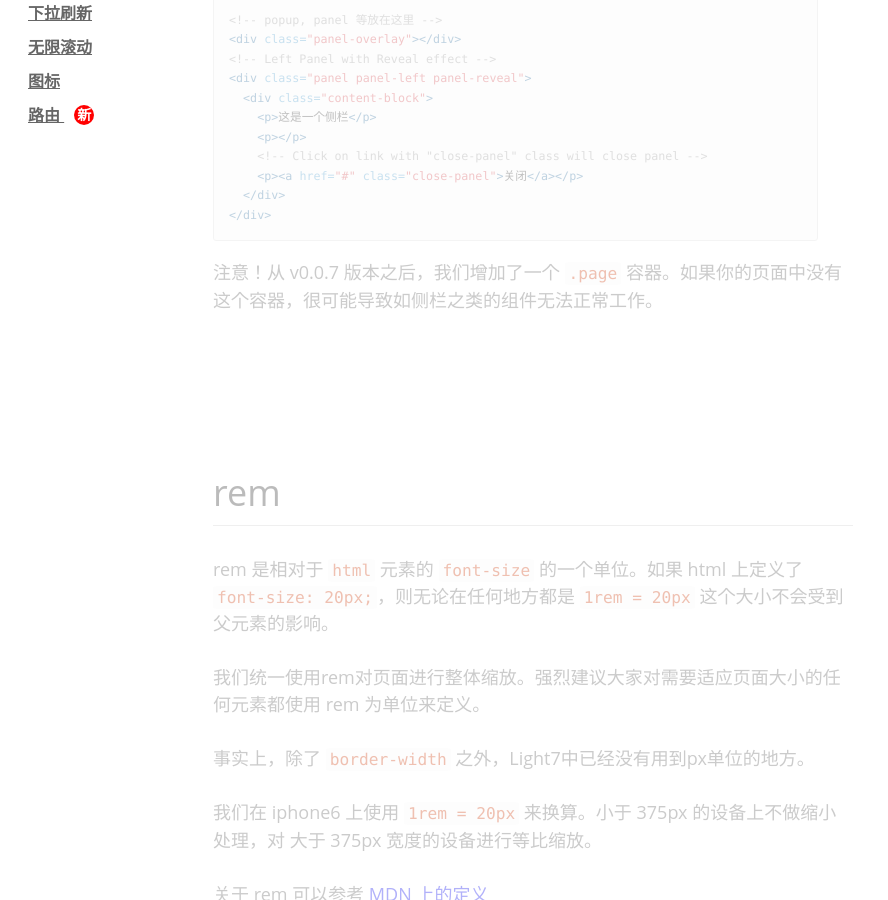
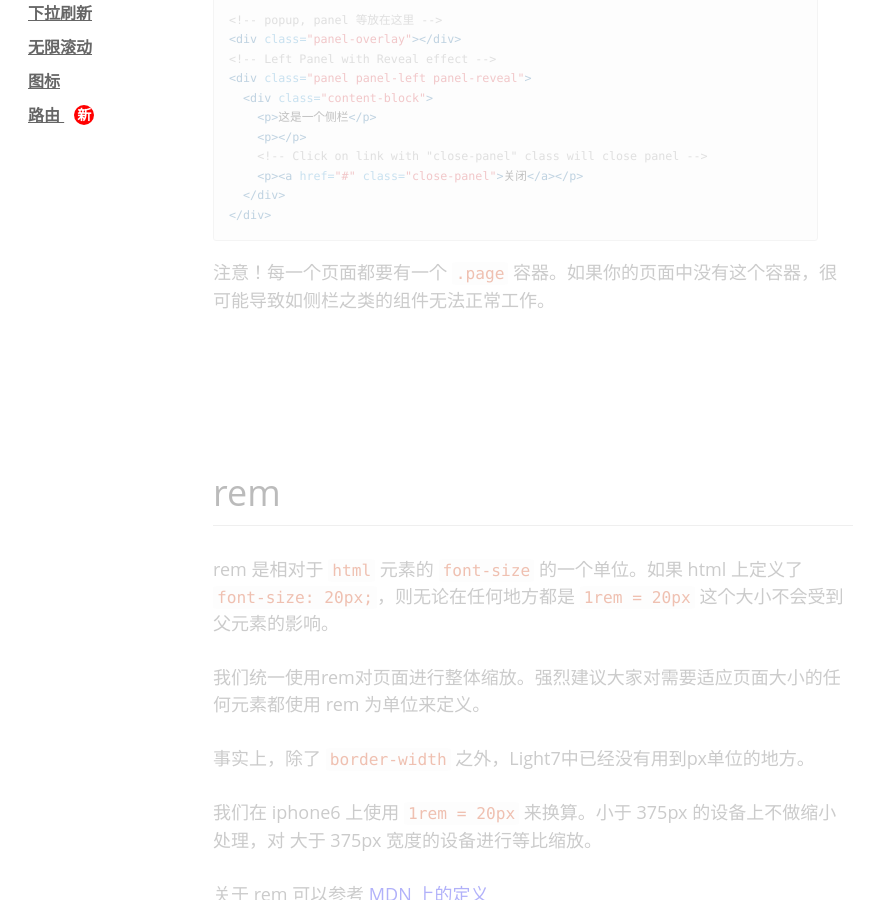
Before and after one commit to lihongxun945/light7-cn, a Jekyll site: the page built from docs/components.html, in a window 1280 px wide and 900 px high, scrolled down 1150 px. Shown: the whole window, without its empty margins (0-888 px from the left). Built offline with Jekyll 4.4.1, drawn with Linux system fonts in a browser that asks for light colours; a style sheet for code colours, icons or effects is not loaded.

Commit message:
update doc

```diff
--- a/docs/_includes/_components/layout.html
+++ b/docs/_includes/_components/layout.html
@@ -48,5 +48,5 @@
   </div>
 </div>
 {% endhighlight %}
-<p>注意！从 v0.0.7 版本之后，我们增加了一个 <code>.page</code> 容器。如果你的页面中没有这个容器，很可能导致如侧栏之类的组件无法正常工作。</p>
+<p>注意！每一个页面都要有一个 <code>.page</code> 容器。如果你的页面中没有这个容器，很可能导致如侧栏之类的组件无法正常工作。</p>
 </article>
```
